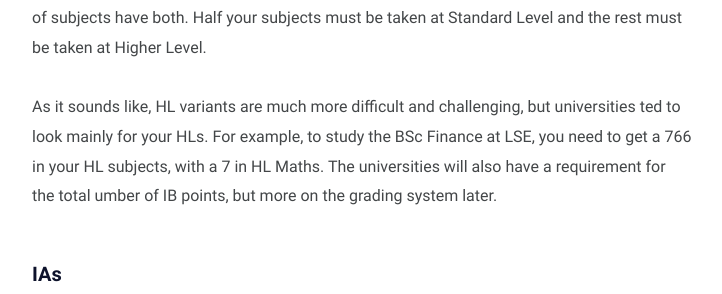
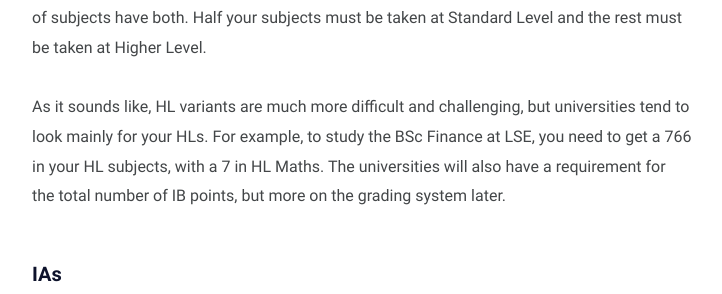
Before and after one commit to manassadasivuni/dg, a Jekyll site: the page built from _posts/2020-08-14-0002-explaining-the-ibdp.md, in a window 1280 px wide and 900 px high, scrolled down 2956 px. Shown: the part 163-457 px from the top of the window, without its empty margins (278-1000 px from the left). Built offline with Jekyll 4.4.1, drawn with Linux system fonts in a browser that asks for light colours.

Commit message:
Fixed spellin errors

```diff
--- a/_posts/2020-08-14-0002-explaining-the-ibdp.md
+++ b/_posts/2020-08-14-0002-explaining-the-ibdp.md
@@ -71,7 +71,7 @@ Taking a subject from this subject group isn't mandatory, but to ensure you stil
 ### SL and HL
 Within each subject, there are a further two options: Standard Level and Higher Level. Some subjects will only have an SL version of them, such as Global Religions, but the vast majority of subjects have both. Half your subjects must be taken at Standard Level and the rest must be taken at Higher Level.
 
-As it sounds like, HL variants are much more difficult and challenging, but universities ted to look mainly for your HLs. For example, to study the BSc Finance at LSE, you need to get a 766 in your HL subjects, with a 7 in HL Maths. The universities will also have a requirement for the total umber of IB points, but more on the grading system later.
+As it sounds like, HL variants are much more difficult and challenging, but universities tend to look mainly for your HLs. For example, to study the BSc Finance at LSE, you need to get a 766 in your HL subjects, with a 7 in HL Maths. The universities will also have a requirement for the total number of IB points, but more on the grading system later.
 
 ### IAs
 IA stands for Internal Assessments. What they consist of varies for each subject, although the are usually a small research project or an experiment. They tend to account for 20% of your grade.
```
Also changed, not shown: _posts/2020-08-12-the-extrovert-ideal.md (line endings or trailing spaces), 2 other files.
